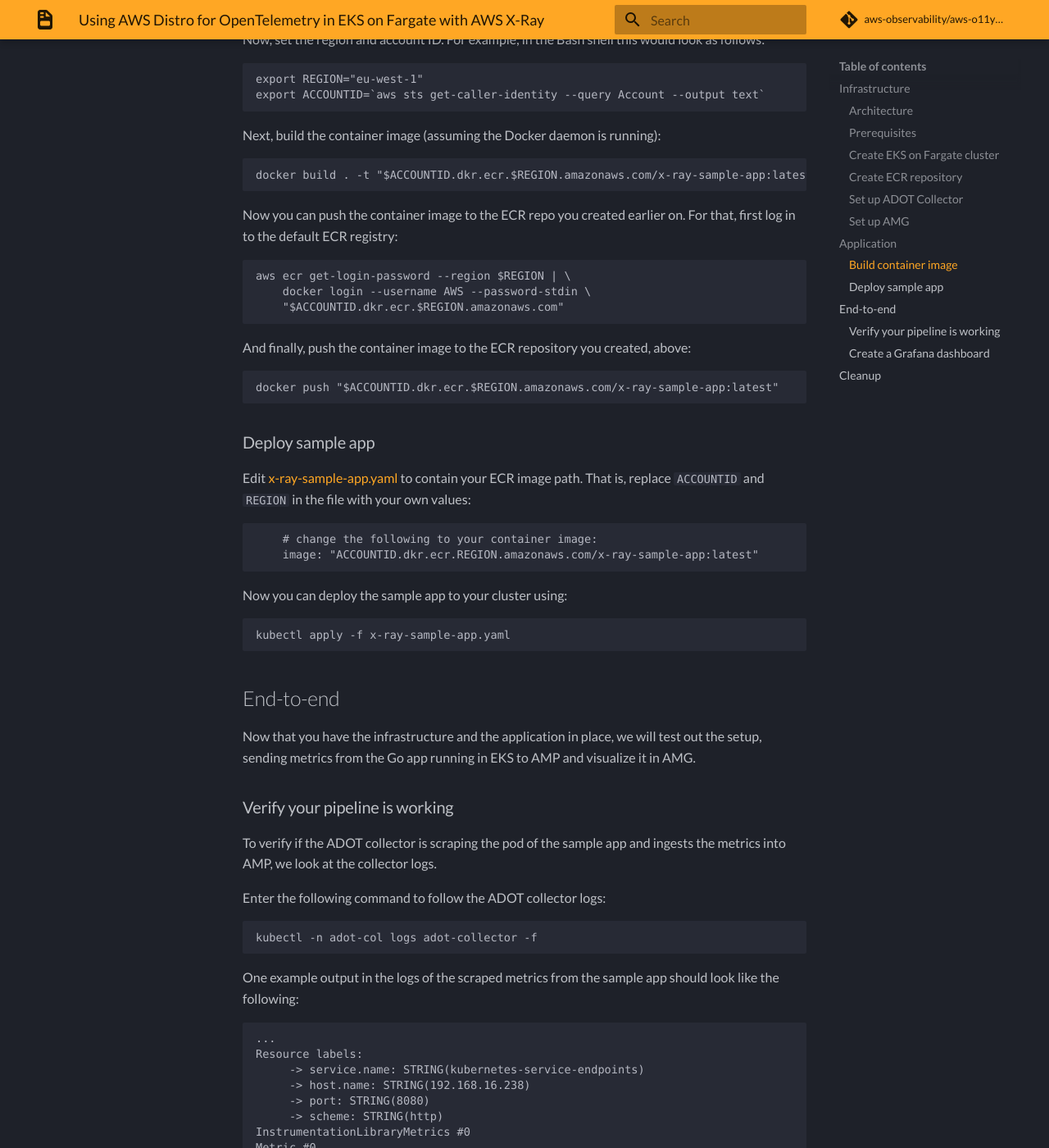
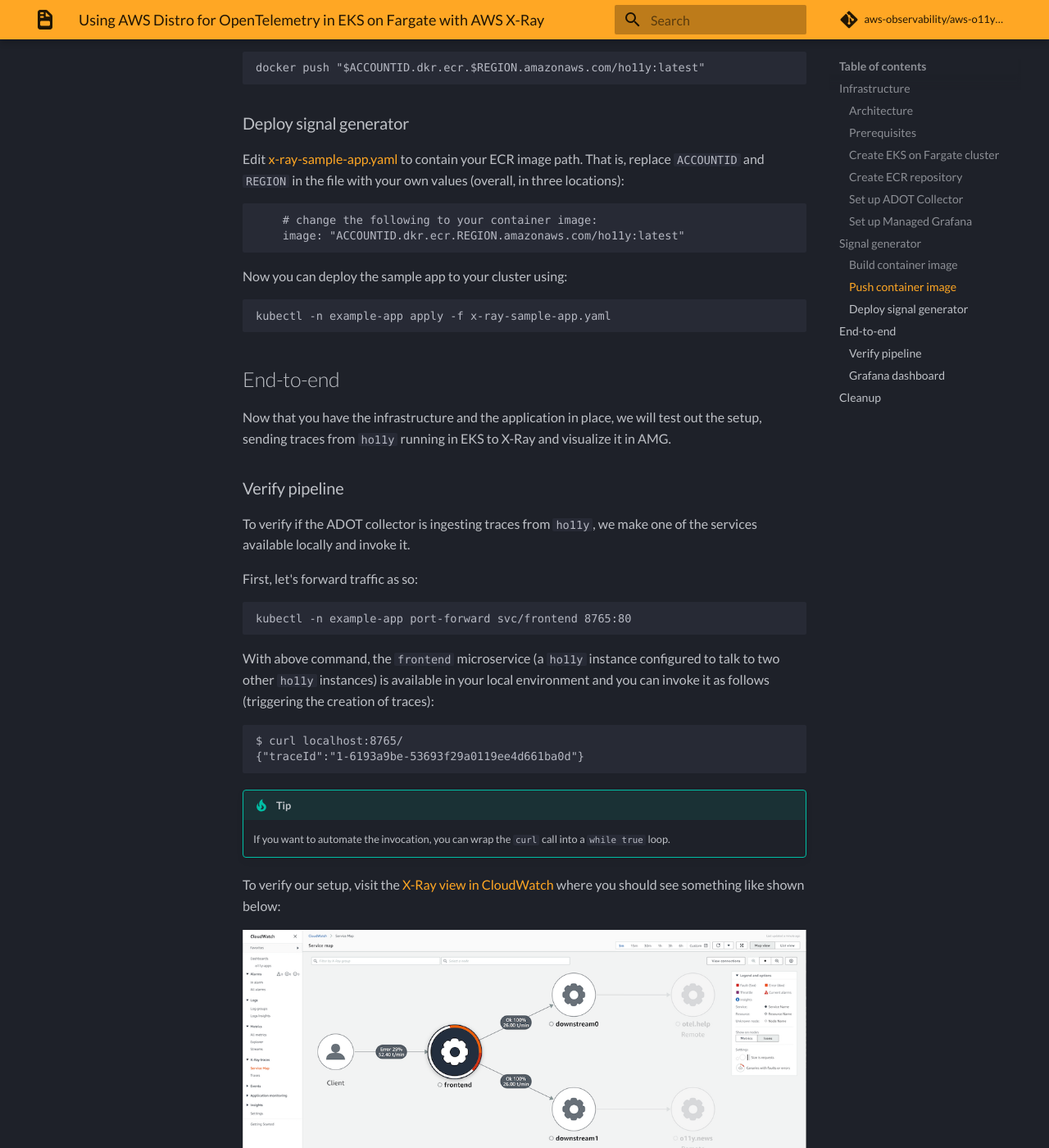
Before and after one commit to aws-observability/aws-o11y-recipes, an MkDocs documentation site: the page built from docs/recipes/fargate-eks-xray-go-adot-amg.md, in a window 1280 px wide and 1400 px high, scrolled down 3052 px. Shown: the whole window at 82% size. Built offline with MkDocs 1.6.1 and Material for MkDocs 9.7.7, drawn with Linux system fonts in a browser that asks for light colours; some web fonts are replaced; comment, search, counter and statistics services are not loaded; some of the changed text lies outside the part shown.

Commit message:
completes X-Ray ADOT recipe

````diff
--- a/docs/recipes/fargate-eks-xray-go-adot-amg.md
+++ b/docs/recipes/fargate-eks-xray-go-adot-amg.md
@@ -31,6 +31,8 @@
 * You need to install the [eksctl](https://docs.aws.amazon.com/eks/latest/userguide/eksctl.html) command in your environment.
 * You need to install [kubectl](https://docs.aws.amazon.com/eks/latest/userguide/install-kubectl.html) in your environment.
 * You have [Docker](https://docs.docker.com/get-docker/) installed into your environment.
+* You have the [aws-observability/aws-o11y-recipes](https://github.com/aws-observability/aws-o11y-recipes/)
+  repo cloned into your local environment.
 
 ### Create EKS on Fargate cluster
 
@@ -46,14 +48,25 @@
 
 ### Create ECR repository
 
-In order to deploy our application to EKS we need a container repository.
+In order to deploy our application to EKS we need a container repository. We
+will use the private ECR registry, but you can also use ECR Public, if you
+want to share the container image.
+
+First, set the environment variables, such as shown here (substitute for your
+region):
+
+```
+export REGION="eu-west-1"
+export ACCOUNTID=`aws sts get-caller-identity --query Account --output text`
+```
+
 You can use the following command to create a new ECR repository in your account:
 
 ```
 aws ecr create-repository \
-    --repository-name x-ray-sample-app \
+    --repository-name ho11y \
     --image-scanning-configuration scanOnPush=true \
-    --region eu-west-1
+    --region $REGION
 ```
 
 ### Set up ADOT Collector
@@ -66,55 +79,44 @@
 kubectl apply -f adot-collector-fargate.yaml
 ```
 
-### Set up AMG
+### Set up Managed Grafana
 
-Set up a new AMG workspace using the
-[Amazon Managed Grafana – Getting Started](https://aws.amazon.com/blogs/mt/amazon-managed-grafana-getting-started/) guide.
+Set up a new workspace using the
+[Amazon Managed Grafana – Getting Started](https://aws.amazon.com/blogs/mt/amazon-managed-grafana-getting-started/) guide
+and add [X-Ray as a data source](https://docs.aws.amazon.com/grafana/latest/userguide/x-ray-data-source.html).
 
-Make sure to add "Amazon Managed Service for Prometheus" as a datasource during creation.
+## Signal generator
 
-![Service managed permission settings](../images/amg-console-create-workspace-managed-permissions.jpg)
-
-## Application
-
-
+We will be using `ho11y`, a synthetic signal generator available
+via the [sandbox](https://github.com/aws-observability/aws-o11y-recipes/tree/main/sandbox/ho11y)
+of the recipes repository. So, if you haven't cloned the repo into your local
+environment, do now:
 
 ```
-go mod vendor && go run main.go
+git clone https://github.com/aws-observability/aws-o11y-recipes.git
 ```
 
-
 ### Build container image
-
-To build the container image for the example app, first,
-clone the [aws-observability/aws-otel-go](https://github.com/aws-observability/aws-otel-go/)
-repo locally:
-
-```
-git clone https://github.com/aws-observability/aws-otel-go.git
-```
-
-Next, change into the `./aws-otel-go/sampleapp/` directory:
-
-```
-cd aws-otel-go/sampleapp/
-```
-
-Now, set the region and account ID. For example, in the Bash shell this would
-look as follows:
+Make sure that your `ACCOUNTID` and `REGION` environment variables are set,
+for example:
 
 ```
 export REGION="eu-west-1"
 export ACCOUNTID=`aws sts get-caller-identity --query Account --output text`
 ```
+To build the `ho11y` container image, first change into the `./sandbox/ho11y/`
+directory and build the container image :
 
-Next, build the container image (assuming the Docker daemon is running):
+!!! note
+    The following build step assumes that the Docker daemon or an equivalent OCI image
+    build tool is running.
 
 ```
-docker build . -t "$ACCOUNTID.dkr.ecr.$REGION.amazonaws.com/x-ray-sample-app:latest"
+docker build . -t "$ACCOUNTID.dkr.ecr.$REGION.amazonaws.com/ho11y:latest"
 ```
 
-Now you can push the container image to the ECR repo you created earlier on.
+### Push container image
+Next, you can push the container image to the ECR repo you created earlier on.
 For that, first log in to the default ECR registry:
 
 ```
@@ -126,82 +128,85 @@
 And finally, push the container image to the ECR repository you created, above:
 
 ```
-docker push "$ACCOUNTID.dkr.ecr.$REGION.amazonaws.com/x-ray-sample-app:latest"
+docker push "$ACCOUNTID.dkr.ecr.$REGION.amazonaws.com/ho11y:latest"
 ```
 
-### Deploy sample app
+### Deploy signal generator
 
 Edit [x-ray-sample-app.yaml](./fargate-eks-xray-go-adot-amg/x-ray-sample-app.yaml)
 to contain your ECR image path. That is, replace `ACCOUNTID` and `REGION` in the
-file with your own values:
+file with your own values (overall, in three locations):
 
 ```
     # change the following to your container image:
-    image: "ACCOUNTID.dkr.ecr.REGION.amazonaws.com/x-ray-sample-app:latest"
+    image: "ACCOUNTID.dkr.ecr.REGION.amazonaws.com/ho11y:latest"
 ```
 
 Now you can deploy the sample app to your cluster using:
 
 ```
-kubectl apply -f x-ray-sample-app.yaml
+kubectl -n example-app apply -f x-ray-sample-app.yaml
 ```
 
 ## End-to-end
 
 Now that you have the infrastructure and the application in place, we will
-test out the setup, sending metrics from the Go app running in EKS to AMP and
+test out the setup, sending traces from `ho11y` running in EKS to X-Ray and
 visualize it in AMG.
 
-### Verify your pipeline is working
+### Verify pipeline
 
-To verify if the ADOT collector is scraping the pod of the sample app and
-ingests the metrics into AMP, we look at the collector logs.
+To verify if the ADOT collector is ingesting traces from `ho11y`, we make
+one of the services available locally and invoke it.
 
-Enter the following command to follow the ADOT collector logs:
+First, let's forward traffic as so:
 
 ```
-kubectl -n adot-col logs adot-collector -f
+kubectl -n example-app port-forward svc/frontend 8765:80
 ```
 
-One example output in the logs of the scraped metrics from the sample app
-should look like the following:
+With above command, the `frontend` microservice (a `ho11y` instance configured
+to talk to two other `ho11y` instances) is available in your local environment
+and you can invoke it as follows (triggering the creation of traces):
 
 ```
-...
-Resource labels:
-     -> service.name: STRING(kubernetes-service-endpoints)
-     -> host.name: STRING(192.168.16.238)
-     -> port: STRING(8080)
-     -> scheme: STRING(http)
-InstrumentationLibraryMetrics #0
-Metric #0
-Descriptor:
-     -> Name: test_gauge0
-     -> Description: This is my gauge
-     -> Unit:
-     -> DataType: DoubleGauge
-DoubleDataPoints #0
-StartTime: 0
-Timestamp: 1606511460471000000
-Value: 0.000000
-...
+$ curl localhost:8765/
+{"traceId":"1-6193a9be-53693f29a0119ee4d661ba0d"}
 ```
 
-### Create a Grafana dashboard
+!!! tip
+    If you want to automate the invocation, you can wrap the `curl` call into
+    a `while true` loop.
+
+To verify our setup, visit the [X-Ray view in CloudWatch](https://console.aws.amazon.com/cloudwatch/home#xray:service-map/)
+where you should see something like shown below:
+
+![Screen shot of the X-Ray console in CW](../images/x-ray-cw-ho11y.png)
+
+Now that we have the signal generator set up and active and the OpenTelemetry
+pipeline set up, let's see how to consume the traces in Grafana.
+
+### Grafana dashboard
 
 You can import an example dashboard, available via
-[prometheus-sample-app-dashboard.json](./fargate-eks-metrics-go-adot-ampamg/prometheus-sample-app-dashboard.json),
-for the sample app that looks as follows:
+[x-ray-sample-dashboard.json](./fargate-eks-xray-go-adot-amg/x-ray-sample-dashboard.json)
+that looks as follows:
 
-![Screen shot of the Prometheus sample app dashboard in AMG](../images/amg-prom-sample-app-dashboard.png)
+![Screen shot of the X-Ray dashboard in AMG](../images/x-ray-amg-ho11y-dashboard.png)
 
-Further, use the following guides to create your own dashboard in Amazon Managed Grafana:
+Further, when you click on any of the traces in the lower `downstreams` panel,
+you can dive into it and view it in the "Explore" tab like so:
+
+![Screen shot of the X-Ray dashboard in AMG](../images/x-ray-amg-ho11y-explore.png)
+
+From here, you can use the following guides to create your own dashboard in
+Amazon Managed Grafana:
 
 * [User Guide: Dashboards](https://docs.aws.amazon.com/grafana/latest/userguide/dashboard-overview.html)
 * [Best practices for creating dashboards](https://grafana.com/docs/grafana/latest/best-practices/best-practices-for-creating-dashboards/)
 
 That's it, congratulations you've learned how to use ADOT in EKS on Fargate to
-ingest metrics.
+ingest traces.
 
 ## Cleanup
 
@@ -209,8 +214,6 @@
 
 ```
 kubectl delete all --all && \
-eksctl delete cluster --name amp-eks-fargate
+eksctl delete cluster --name xray-eks-fargate
 ```
-
-
-Finally, remove the Amazon Managed Grafana  workspace by removing it via the AWS console.
+Finally, remove the Amazon Managed Grafana workspace by removing it via the AWS console.
````
Also changed, not shown: docs/recipes/fargate-eks-xray-go-adot-amg/x-ray-sample-app.yaml (+118 -16 lines), docs/recipes/fargate-eks-xray-go-adot-amg/x-ray-sample-dashboard.json (added, +379 -0 lines), docs/images/x-ray-amg-ho11y-dashboard.png (added), docs/images/x-ray-amg-ho11y-explore.png (added), docs/images/x-ray-cw-ho11y.png (added).
